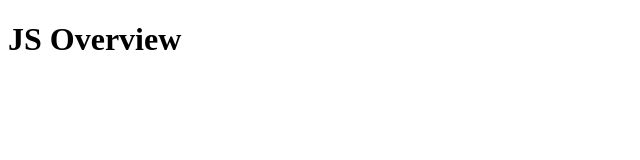
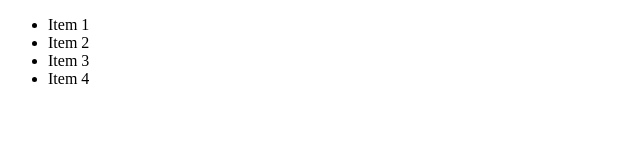
Before and after one commit to Frxctxl/JS_Overview, a plain HTML site: page index.html in a window 1280 px wide. Shown: the whole page, without its empty margins (0-640 px from the left). Drawn offline with Linux system fonts and the light colour scheme.

Commit message:
finished-multi

```diff
--- a/index.html
+++ b/index.html
@@ -9,7 +9,15 @@
 </head>
 
 <body>
-  <h1>JS Overview</h1>
+  <ul>
+    <li>Item 1</li>
+    <li>Item 2</li>
+    <li>Item 3</li>
+    <li>Item 4</li>
+  </ul>
+
+  <p id="output"></p>
+
   <script src="js/script.js">
   </script>
 </body>
--- a/js/script.js
+++ b/js/script.js
@@ -1,4 +1,16 @@
-var firstName = 'Jayden';
-var age = 21;
+const lis = document.querySelectorAll('ul li');
+const output = document.querySelector('#output');
 
-console.log(firstName + ' ' + age);
+function doSomething(eventObj) {
+
+  output.innerText = eventObj.target.innerText;
+
+  lis.forEach(function (li) {
+    li.style.backgroundColor = 'gray';
+  });
+
+  eventObj.target.style.backgroundColor = 'red';
+}
+for (const li of lis) {
+  li.addEventListener('click', doSomething);
+}
```
